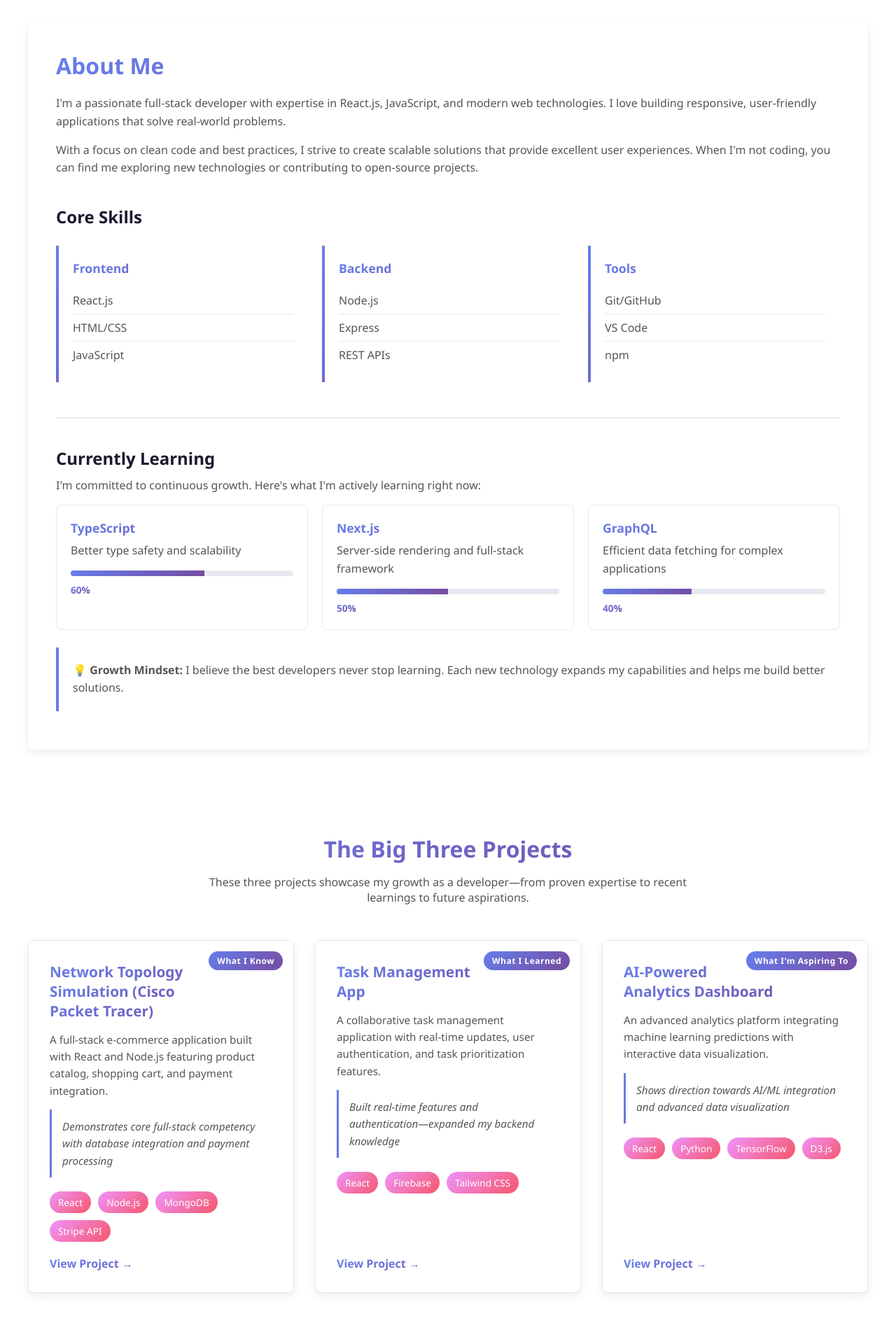
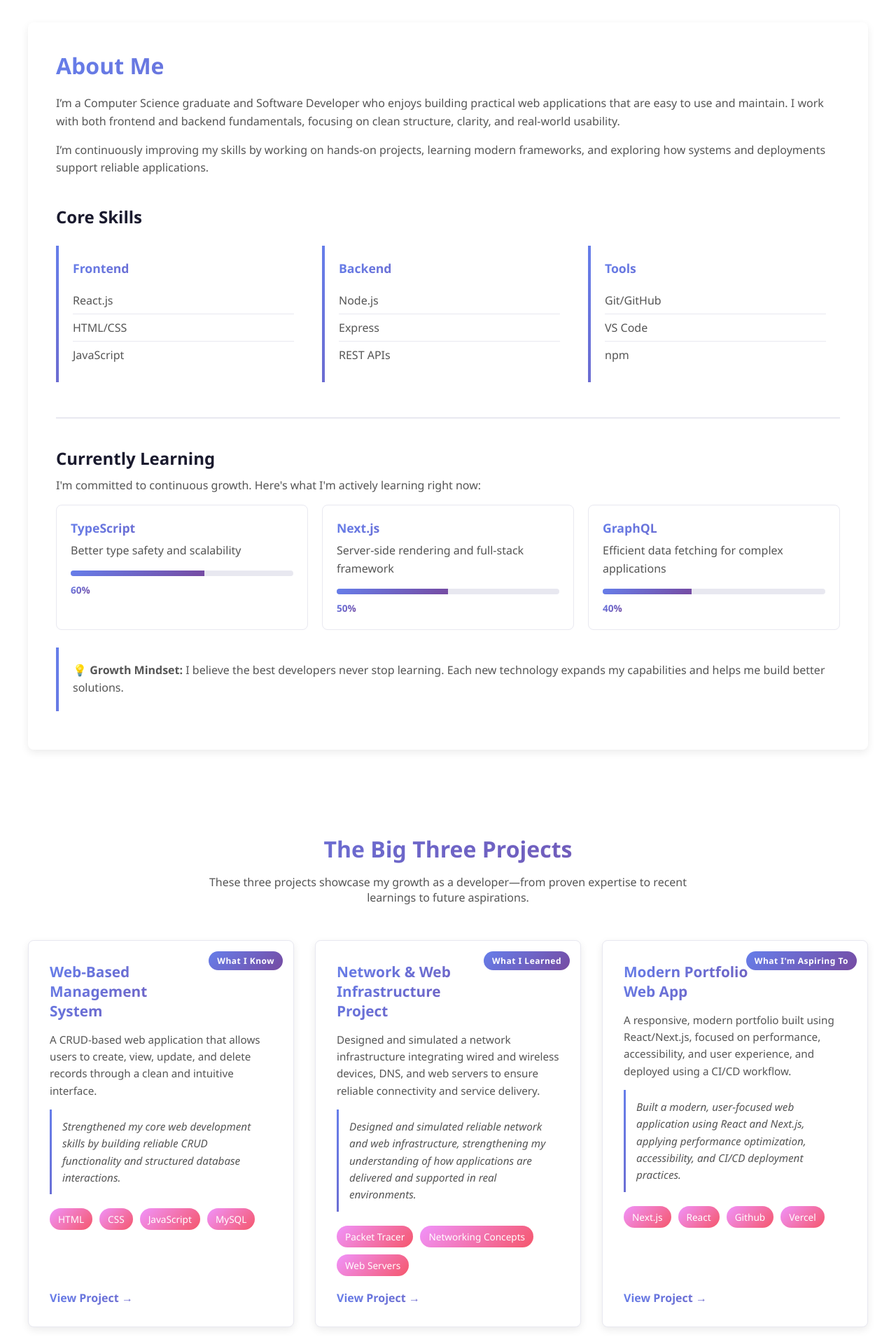
Before and after one commit to kriss-sketch/my-portfolio, a React (Create React App) app: page / in a window 1280 px wide. Shown: the part 620-2540 px from the top of the page at 70% size. Built offline with nearby package versions, Linux system fonts and the light colour scheme; the HTML template or start-up script is replaced by a standard one.

Commit message:
Update portfolio components and profile image

```diff
--- a/src/components/About.js
+++ b/src/components/About.js
@@ -13,13 +13,10 @@ function About() {
       <div className="about-content">
         <h2>About Me</h2>
         <p>
-          I'm a passionate full-stack developer with expertise in React.js, JavaScript, and modern web technologies.
-          I love building responsive, user-friendly applications that solve real-world problems.
+         I’m a Computer Science graduate and Software Developer who enjoys building practical web applications that are easy to use and maintain. I work with both frontend and backend fundamentals, focusing on clean structure, clarity, and real-world usability.
         </p>
         <p>
-          With a focus on clean code and best practices, I strive to create scalable solutions that provide
-          excellent user experiences. When I'm not coding, you can find me exploring new technologies or contributing
-          to open-source projects.
+          I’m continuously improving my skills by working on hands-on projects, learning modern frameworks, and exploring how systems and deployments support reliable applications.
         </p>
 
         <div className="skills">
--- a/src/components/Contact.js
+++ b/src/components/Contact.js
@@ -36,22 +36,22 @@ function Contact() {
         <div className="contact-info">
           <div className="info-item">
             <h3>Email</h3>
-            <p><a href="mailto:your@email.com">your@email.com</a></p>
+            <p><a href="https://mail.google.com/mail/u/0/?hl=en-GB#inbox">krisgula221995@gmail.com</a></p>
           </div>
           <div className="info-item">
             <h3>Phone</h3>
-            <p><a href="tel:+1234567890">+1 (234) 567-890</a></p>
+            <p><a href="tel:+639278582028">+63 (927) 858-2028</a></p>
           </div>
           <div className="info-item">
             <h3>Location</h3>
-            <p>Your City, Your Country</p>
+            <p>Butuan City, Philippines</p>
           </div>
           <div className="social-links">
             <h3>Follow Me</h3>
             <div className="social-icons">
-              <a href="https://github.com" target="_blank" rel="noopener noreferrer" aria-label="GitHub">GitHub</a>
-              <a href="https://linkedin.com" target="_blank" rel="noopener noreferrer" aria-label="LinkedIn">LinkedIn</a>
-              <a href="https://twitter.com" target="_blank" rel="noopener noreferrer" aria-label="Twitter">Twitter</a>
+              <a href="https://github.com/yourusername" target="_blank" rel="noopener noreferrer" aria-label="GitHub">GitHub</a>
+              <a href="https://linkedin.com/in/yourusername" target="_blank" rel="noopener noreferrer" aria-label="LinkedIn">LinkedIn</a>
+              <a href="https://twitter.com/yourusername" target="_blank" rel="noopener noreferrer" aria-label="Twitter">Twitter</a>
             </div>
           </div>
         </div>
--- a/src/components/Header.js
+++ b/src/components/Header.js
@@ -5,9 +5,9 @@ function Header() {
   return (
     <header className="header">
       <div className="header-content">
-        <img src="/images/krista.jpeg" alt="Krista's profile" className="profile-picture" />
+        <img src="/images/profile.jpeg" lt="Krista's profile" className="profile-picture" />
         <h1 className="logo">Krista Japona</h1>
-        <p className="tagline">Full Stack Developer | React Specialist</p>
+        <p className="tagline">Software Developer</p>
         <p className="hero-statement">
           I am a Software Developer with a Computer Science background, focused on building reliable, user-centered web applications while continuously growing my technical skills.
         </p>
--- a/src/components/Projects.js
+++ b/src/components/Projects.js
@@ -5,30 +5,30 @@ function Projects() {
   const projects = [
     {
       id: 1,
-      title: 'Network Topology Simulation (Cisco Packet Tracer)',
-      description: 'A full-stack e-commerce application built with React and Node.js featuring product catalog, shopping cart, and payment integration.',
+      title: 'Web-Based Management System',
+      description: 'A CRUD-based web application that allows users to create, view, update, and delete records through a clean and intuitive interface.',
       type: 'What I Know',
-      technologies: ['React', 'Node.js', 'MongoDB', 'Stripe API'],
-      highlights: 'Demonstrates core full-stack competency with database integration and payment processing',
-      link: '#'
+      technologies: ['HTML', 'CSS', 'JavaScript', 'MySQL'],
+      highlights: 'Strengthened my core web development skills by building reliable CRUD functionality and structured database interactions.',
+      link: 'https://github.com/yourusername/management-system'
     },
     {
       id: 2,
-      title: 'Task Management App',
-      description: 'A collaborative task management application with real-time updates, user authentication, and task prioritization features.',
+      title: 'Network & Web Infrastructure Project',
+      description: 'Designed and simulated a network infrastructure integrating wired and wireless devices, DNS, and web servers to ensure reliable connectivity and service delivery.',
       type: 'What I Learned',
-      technologies: ['React', 'Firebase', 'Tailwind CSS'],
-      highlights: 'Built real-time features and authentication—expanded my backend knowledge',
-      link: '#'
+      technologies: ['Packet Tracer', 'Networking Concepts', 'Web Servers'],
+      highlights: 'Designed and simulated reliable network and web infrastructure, strengthening my understanding of how applications are delivered and supported in real environments.',
+      link: 'https://github.com/yourusername/network-infrastructure'
     },
     {
       id: 3,
-      title: 'AI-Powered Analytics Dashboard',
-      description: 'An advanced analytics platform integrating machine learning predictions with interactive data visualization.',
+      title: 'Modern Portfolio Web App',
+      description: 'A responsive, modern portfolio built using React/Next.js, focused on performance, accessibility, and user experience, and deployed using a CI/CD workflow.',
       type: 'What I\'m Aspiring To',
-      technologies: ['React', 'Python', 'TensorFlow', 'D3.js'],
-      highlights: 'Shows direction towards AI/ML integration and advanced data visualization',
-      link: '#'
+      technologies: ['Next.js', 'React', 'Github', 'Vercel'],
+      highlights: 'Built a modern, user-focused web application using React and Next.js, applying performance optimization, accessibility, and CI/CD deployment practices.',
+      link: 'https://github.com/yourusername/portfolio'
     }
   ];
 
```
Also changed, not shown: public/images/krista.jpeg (deleted), public/images/profile.jpeg (added).
